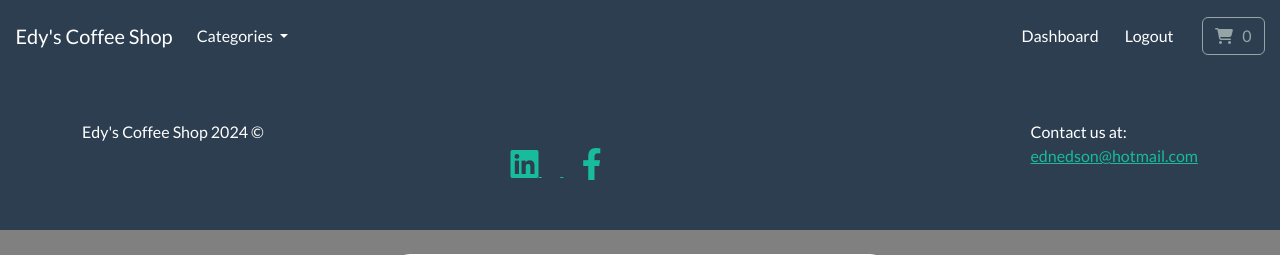
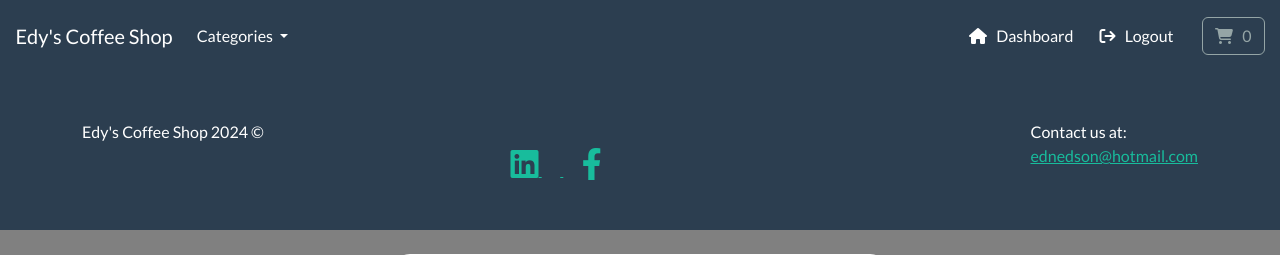
Before and after one commit to EdyDaSilva/ecommerce, a Django app: page /account/dashboard in a window 1280 px wide. Shown: the top 255 px of the page. Run offline with Django 4.2, Linux system fonts and the light colour scheme; a user stored in the database is signed in; data comes from the database, SQL or seed files in the repository; some libraries are stand-ins or nearby versions.

Commit message:
log out icon

```diff
--- a/store/templates/store/base.html
+++ b/store/templates/store/base.html
@@ -117,7 +117,7 @@
 
                     <li class="nav-item">
 
-                        <a class="btn btn-alert navbar-btn text-white" type="button"  href="{% url 'dashboard' %}"> Dashboard </a>
+                        <a class="btn btn-alert navbar-btn text-white" type="button"  href="{% url 'dashboard' %}"> <i class="fa fa-home" aria-hidden="true"></i> &nbsp; Dashboard </a>
 
                     </li>
 
@@ -134,7 +134,7 @@
                 {% if user.is_authenticated %}
                     <li class="nav-item">
 
-                        <a class="btn btn-alert navbar-btn text-white" type="button"  href="{% url 'user-logout' %}"> Logout </a>
+                        <a class="btn btn-alert navbar-btn text-white" type="button"  href="{% url 'user-logout' %}"> <i class="fa fa-sign-out" aria-hidden="true"></i> &nbsp; Logout </a>
 
                     </li>
 
@@ -208,13 +208,13 @@
 
         {% if message.level == DEFAULT_MESSAGE_LEVELS.ERROR %}
 
-            <h6 id="message-timer" class="alert alert-danger text-center"> {{message}} </h6>
+            <h6 id="message-timer" class="alert alert-danger text-center"><i class="fa fa-exclamation-triangle" aria-hidden="true"></i> &nbsp; {{message}} </h6>
 
         {% endif %}
 
         {% if message.level == DEFAULT_MESSAGE_LEVELS.INFO %}
 
-            <h6 id="message-timer" class="alert alert-info text-center"> {{message}} </h6>
+            <h6 id="message-timer" class="alert alert-info text-center"><i class="fa fa-check-circle" aria-hidden="true"></i> &nbsp; {{message}} </h6>
 
         {% endif %}
 
```
